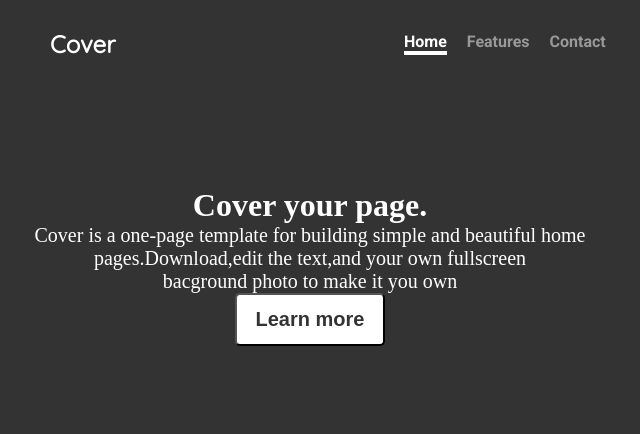
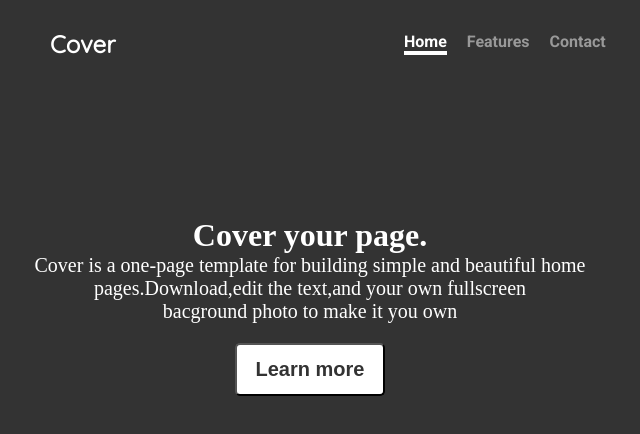
Before and after one commit to AlinurAbdyiskakov/Hame-Work2.5-git, a plain HTML site: page index.html in a window 1280 px wide. Shown: the whole page, without its empty margins (330-970 px from the left). Drawn offline with Linux system fonts and the light colour scheme; a web font is replaced by a local one.

Commit message:
Add properties

```diff
--- a/styles.css
+++ b/styles.css
@@ -33,20 +33,21 @@ header h2{margin-top: -1px;margin-left:380px ;color: #ffffff;
     color: rgba(255, 255, 255, .5);
 }
 .my1 a{color: #ffffff; border-bottom: 4px solid #ffffff;}
-main
+.main
 {
-  text-align: center;
   margin: 10% auto;
-
+display: flex;
+align-items: center;
+justify-content: center;
 }
 
 main h1{
-  color: white;
+  color: white;text-align: center;margin-top: 30px;
 }
 main p{
     color: white;
     font-size: 20px;
-    max-width: 670px;
+width: 670px;
     text-align: center;
 
 
@@ -54,7 +55,8 @@ main p{
 main button{
   width: 150px;
     padding: 13px;
-
+    margin-left:260px ;
+    margin-top: 20px;
     font-size: 1.25rem;
     font-weight:bold;
     color: rgb(51,51,51);
```
